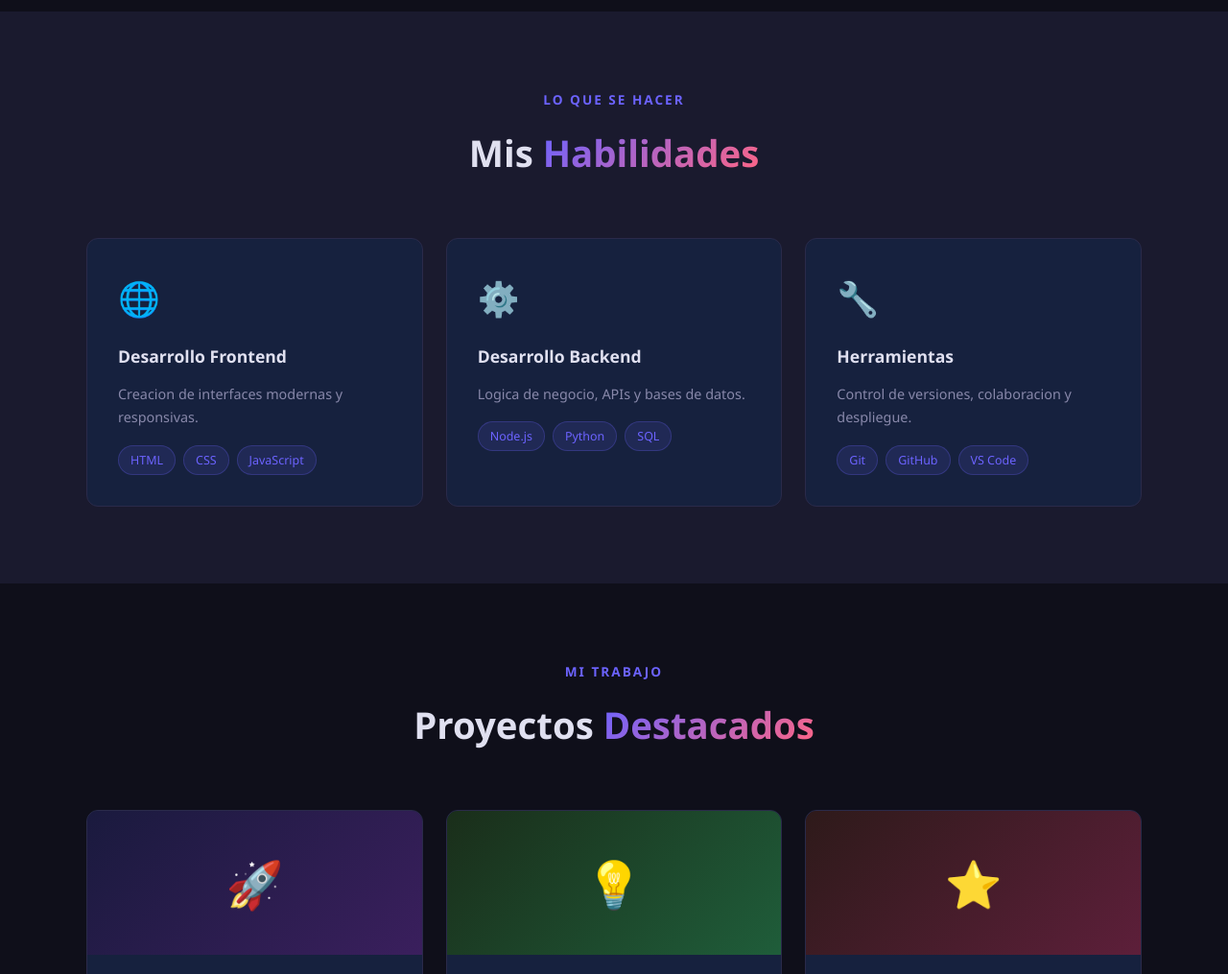
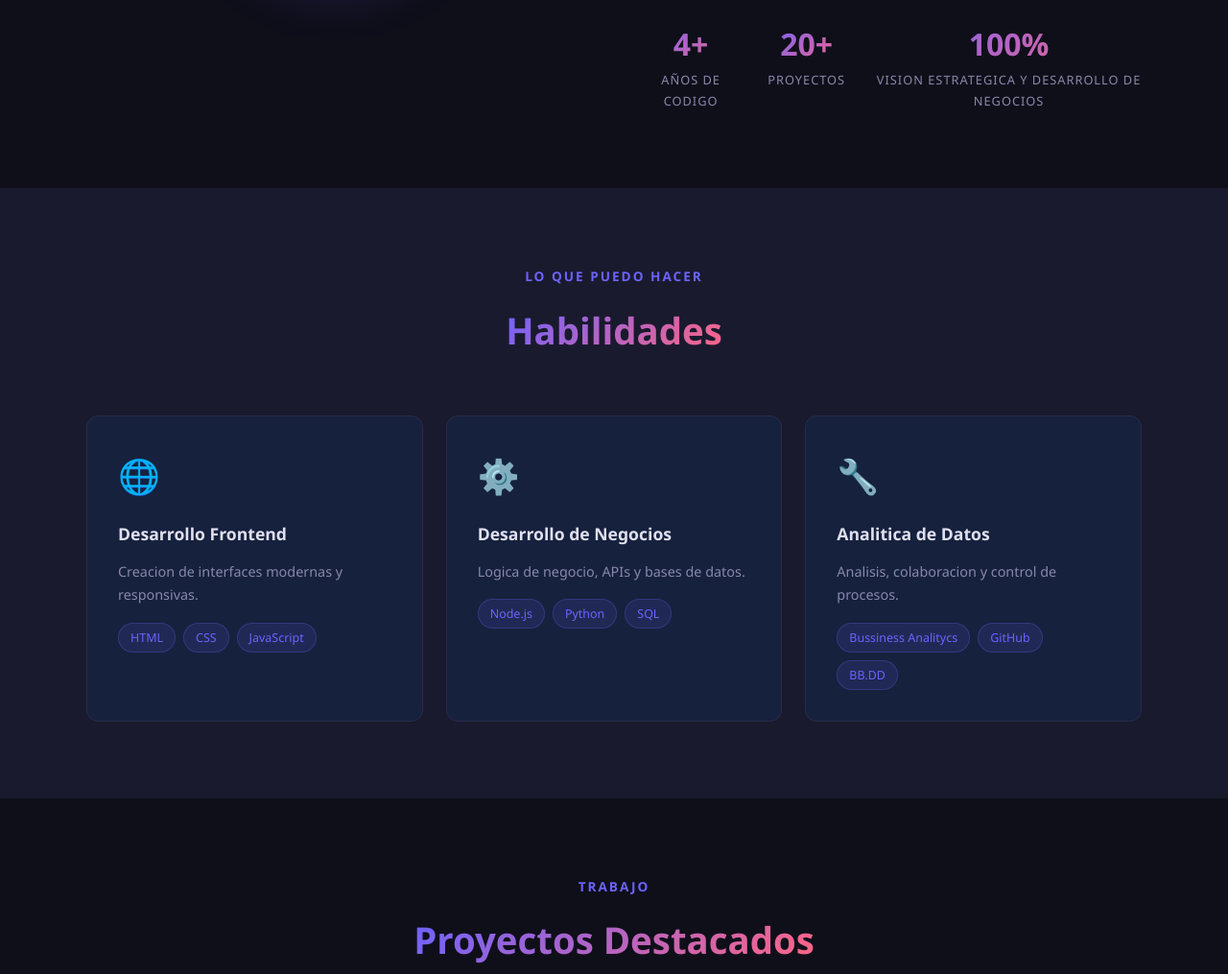
Before and after one commit to JuanJoContreras/juanjoconca1.github.io, a plain HTML site: page index.html in a window 1280 px wide. Shown: the part 1260-2275 px from the top of the page at 96% size. Drawn offline with Linux system fonts and the light colour scheme.

Commit message:
Update index.html

```diff
--- a/index.html
+++ b/index.html
@@ -4,7 +4,7 @@
   <meta charset="UTF-8">
   <meta name="viewport" content="width=device-width, initial-scale=1.0">
   <meta name="description" content="Portafolio personal de Juan Jo Contreras - Desarrollador de Software">
-  <title>Juan Jo Contreras | Desarrollador</title>
+  <title>Juan José Contreras | Ingeniero Comercial y TIC</title>
   <style>
     *, *::before, *::after { box-sizing: border-box; margin: 0; padding: 0; }
     :root {
@@ -122,8 +122,8 @@
   <section class="hero">
     <div class="hero-content fade-in">
       <div class="hero-badge">Disponible para proyectos</div>
-      <h1>Hola, soy<br><span>Juan Jo Contreras</span></h1>
-      <p>Desarrollador de software apasionado por construir experiencias digitales modernas y funcionales.</p>
+      <h1>Hola, soy<br><span>Juan José Contreras</span></h1>
+      <p> Ingeniero Comercial y TIC, desarrollador de software apasionado por construir experiencias digitales modernas y funcionales.</p>
       <div class="hero-cta">
         <a href="#projects" class="btn btn-primary">Ver proyectos</a>
         <a href="#contact" class="btn btn-outline">Contactame</a>
@@ -139,12 +139,12 @@
         </div>
         <div class="about-text fade-in">
           <h3>Quien soy?</h3>
-          <p>Soy Juan Jo Contreras, desarrollador de software con pasion por la tecnologia y el aprendizaje continuo. Me encanta transformar ideas en productos digitales reales.</p>
+          <p>IT Operations Manager y líder en transformación digital con más de 10 años gestionando servicios críticos, SLA, KPI y OKR en entornos corporativos de alta demanda. Trayectoria comprobada en Telefónica Chile (+$600MM CLP/mes, 99% precisión, SLA 95%, NPS +20 pts) y como fundador de empresa propia con crecimiento sostenido del 30% anual. Especialista en automatización de procesos, gobierno TI (ITIL), ciberseguridad operacional, OT/IT integration y minería digital. Orientado a roles senior en minería, telecomunicaciones corporativas y consultoría tecnológica.</p>
           <p>Disfruto trabajar en proyectos desafiantes, colaborar en equipo y seguir creciendo profesionalmente.</p>
           <div class="about-stats">
-            <div class="stat"><div class="stat-num">4+</div><div class="stat-label">Anos de codigo</div></div>
-            <div class="stat"><div class="stat-num">10+</div><div class="stat-label">Proyectos</div></div>
-            <div class="stat"><div class="stat-num">100%</div><div class="stat-label">Dedicacion</div></div>
+            <div class="stat"><div class="stat-num">4+</div><div class="stat-label">Años de codigo</div></div>
+            <div class="stat"><div class="stat-num">20+</div><div class="stat-label">Proyectos</div></div>
+            <div class="stat"><div class="stat-num">100%</div><div class="stat-label">Vision estrategica y desarrollo de negocios</div></div>
           </div>
         </div>
       </div>
@@ -154,8 +154,8 @@
   <section id="skills">
     <div class="container">
       <div class="section-header fade-in">
-        <div class="section-label">Lo que se hacer</div>
-        <h2 class="section-title">Mis <span>Habilidades</span></h2>
+        <div class="section-label">Lo que puedo hacer</div>
+        <h2 class="section-title"> <span>Habilidades</span></h2>
       </div>
       <div class="skills-grid">
         <div class="skill-card fade-in">
@@ -166,15 +166,15 @@
         </div>
         <div class="skill-card fade-in">
           <div class="skill-icon">&#9881;&#65039;</div>
-          <h3>Desarrollo Backend</h3>
+          <h3>Desarrollo de Negocios</h3>
           <p>Logica de negocio, APIs y bases de datos.</p>
           <div class="skill-tags"><span class="tag">Node.js</span><span class="tag">Python</span><span class="tag">SQL</span></div>
         </div>
         <div class="skill-card fade-in">
           <div class="skill-icon">&#128295;</div>
-          <h3>Herramientas</h3>
-          <p>Control de versiones, colaboracion y despliegue.</p>
-          <div class="skill-tags"><span class="tag">Git</span><span class="tag">GitHub</span><span class="tag">VS Code</span></div>
+          <h3>Analitica de Datos</h3>
+          <p>Analisis, colaboracion y control de procesos.</p>
+          <div class="skill-tags"><span class="tag">Bussiness Analitycs</span><span class="tag">GitHub</span><span class="tag">BB.DD</span></div>
         </div>
       </div>
     </div>
@@ -183,8 +183,8 @@
   <section id="projects">
     <div class="container">
       <div class="section-header fade-in">
-        <div class="section-label">Mi trabajo</div>
-        <h2 class="section-title">Proyectos <span>Destacados</span></h2>
+        <div class="section-label">Trabajo</div>
+        <h2 class="section-title"> <span>Proyectos Destacados</span></h2>
       </div>
       <div class="projects-grid">
         <div class="project-card fade-in">
@@ -225,7 +225,7 @@
     <div class="container">
       <div class="section-header fade-in">
         <div class="section-label">Hablemos!</div>
-        <h2 class="section-title">Ponte en <span>Contacto</span></h2>
+        <h2 class="section-title"><span>Contacto</span></h2>
       </div>
       <div class="contact-card fade-in">
         <h3>Tienes un proyecto en mente?</h3>
@@ -239,7 +239,7 @@
   </section>
 
   <footer>
-    <p>Hecho con amor por <a href="https://github.com/JuanJoContreras">Juan Jo Contreras</a> &copy; 2024</p>
+    <p>Hecho con amor por <a href="https://github.com/JuanJoContreras">Juan José Contreras</a> &copy; 2024</p>
   </footer>
 
   <script>
```
